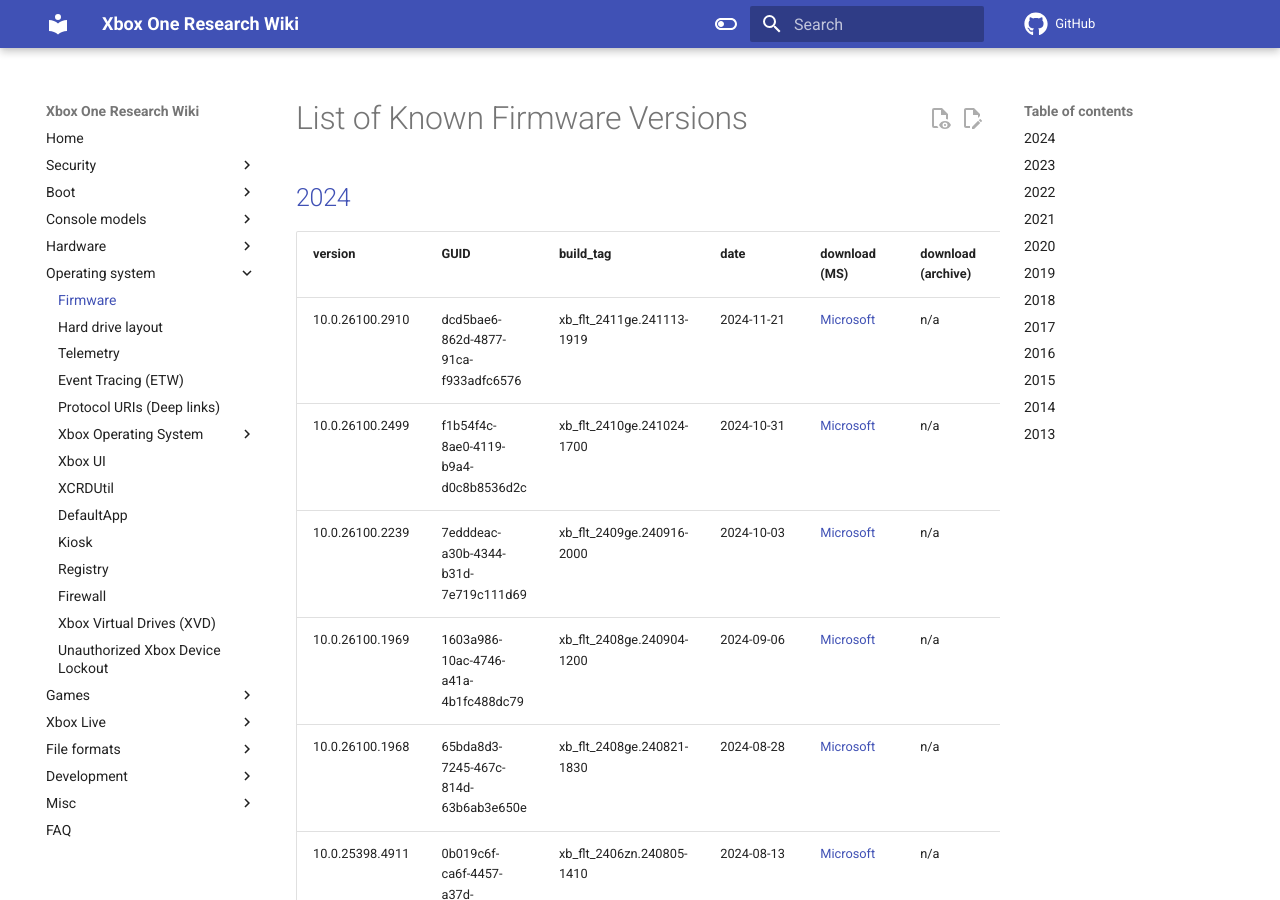
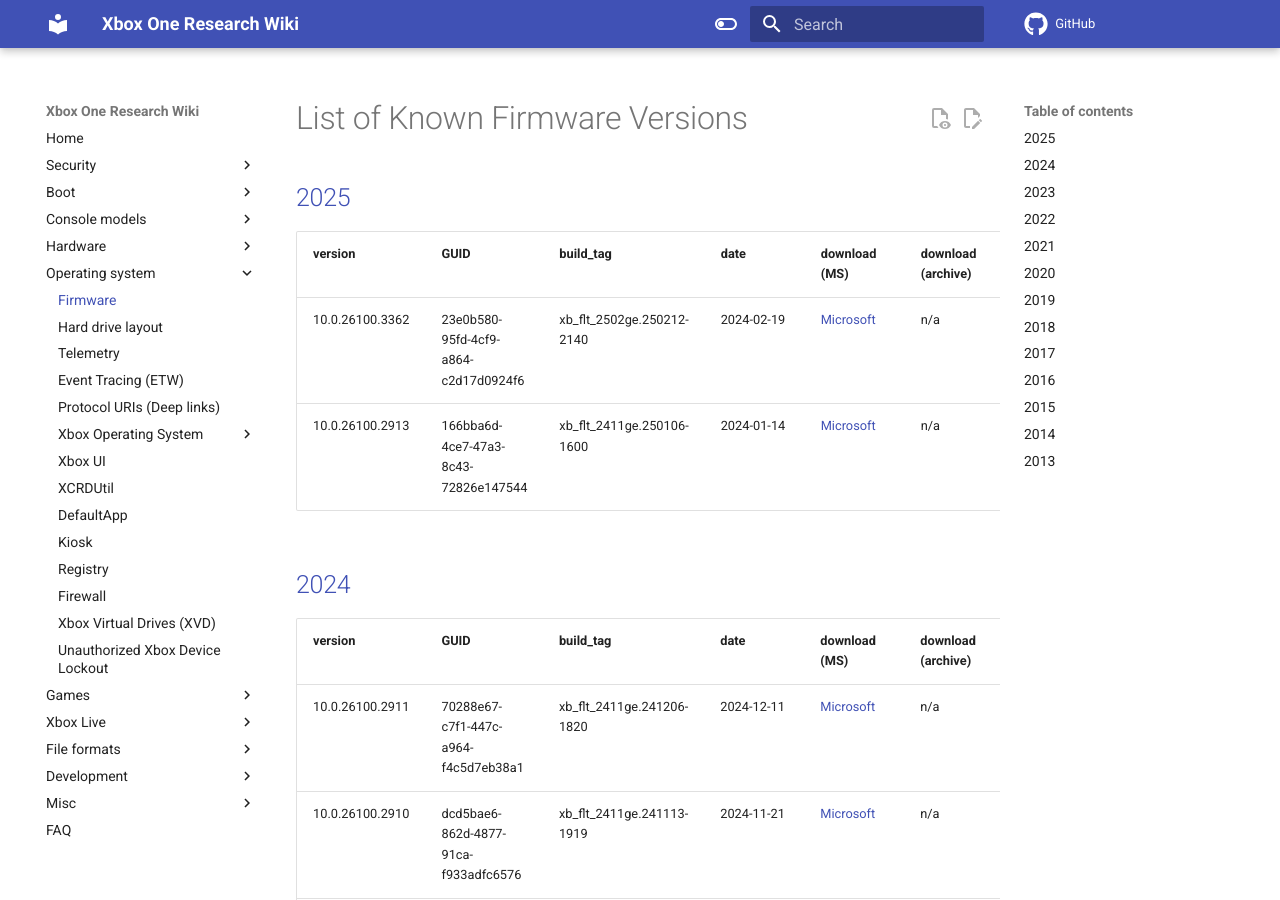
Before and after one commit to xboxoneresearch/wiki, an MkDocs documentation site: the page built from docs/operating-system/firmware.md, in a window 1280 px wide and 900 px high. Built offline with MkDocs 1.6.1 and Material for MkDocs 9.7.7, drawn with Linux system fonts in a browser that asks for light colours; comment, search, counter and statistics services are not loaded.

Commit message:
System Updates: Add Dec 2024, Jan 2025, Feb 2025

```diff
--- a/docs/operating-system/firmware.md
+++ b/docs/operating-system/firmware.md
@@ -1,12 +1,19 @@
 # List of Known Firmware Versions
 
-## [2024](https://support.xbox.com/en-US/help/hardware-network/settings-updates/whats-new-xbox-one-system-updates)
+## [2025](https://support.xbox.com/en-US/help/hardware-network/settings-updates/whats-new-xbox-one-system-updates)
 | version | GUID | build_tag | date | download (MS) | download (archive) | notes |
 |---------|------|-----------|------|---------------|--------------------|-------|
+| 10\.0.26100.3362 | 23e0b580-95fd-4cf9-a864-c2d17d0924f6 | xb_flt_2502ge.250212-2140 | 2024-02-19 | [Microsoft](https://download.microsoft.com/download/be88e7ef-6660-49ad-ba1a-ae55e52d95c7/OSU1.zip)       | n/a | February 2025 OS |
+| 10\.0.26100.2913 | 166bba6d-4ce7-47a3-8c43-72826e147544 | xb_flt_2411ge.250106-1600 | 2024-01-14 | [Microsoft](https://download.microsoft.com/download/1/f/d/1fdbf697-d904-4032-9619-38b7007f8318/OSU1.zip) | n/a | January 2025 OS  |
+
+## [2024](https://support.xbox.com/en-US/help/hardware-network/settings-updates/system-updates-2024)
+| version | GUID | build_tag | date | download (MS) | download (archive) | notes |
+|---------|------|-----------|------|---------------|--------------------|-------|
+| 10\.0.26100.2911 | 70288e67-c7f1-447c-a964-f4c5d7eb38a1 | xb_flt_2411ge.241206-1820 | 2024-12-11 | [Microsoft](https://download.microsoft.com/download/3/c/9/3c9dd32d-eac4-46ac-a3b7-e71f4f5aceb8/OSU1.zip) | n/a | December 2024 OS |
 | 10\.0.26100.2910 | dcd5bae6-862d-4877-91ca-f933adfc6576 | xb_flt_2411ge.241113-1919 | 2024-11-21 | [Microsoft](https://download.microsoft.com/download/2/c/7/2c787ac4-1ac9-4ca7-80da-192144f3bb86/OSU1.zip) | n/a | November 2024 OS |
 | 10\.0.26100.2499 | f1b54f4c-8ae0-4119-b9a4-d0c8b8536d2c | xb_flt_2410ge.241024-1700 | 2024-10-31 | [Microsoft](https://download.microsoft.com/download/f/a/7/fa73ff8a-c29f-46fc-8252-1d2831142eef/OSU1.zip) | n/a | October 2024 OS |
 | 10\.0.26100.2239 | 7edddeac-a30b-4344-b31d-7e719c111d69 | xb_flt_2409ge.240916-2000 | 2024-10-03 | [Microsoft](https://download.microsoft.com/download/4/8/f/48fd6e68-64b0-45d7-b52a-77ade26893b4/OSU1.zip) | n/a | September 2024 OS |
-| 10\.0.26100.1969 | 1603a986-10ac-4746-a41a-4b1fc488dc79	| xb_flt_2408ge.240904-1200 | 2024-09-06 | [Microsoft](https://download.microsoft.com/download/c/5/e/c5e47130-f27f-467a-9a74-5d564aa5ec46/OSU1.zip) | n/a | September 2024 OS |
+| 10\.0.26100.1969 | 1603a986-10ac-4746-a41a-4b1fc488dc79 | xb_flt_2408ge.240904-1200 | 2024-09-06 | [Microsoft](https://download.microsoft.com/download/c/5/e/c5e47130-f27f-467a-9a74-5d564aa5ec46/OSU1.zip) | n/a | September 2024 OS |
 | 10\.0.26100.1968 | 65bda8d3-7245-467c-814d-63b6ab3e650e | xb_flt_2408ge.240821-1830 | 2024-08-28 | [Microsoft](https://download.microsoft.com/download/f/e/c/fec3af63-9e99-4d2e-a14d-664099714dba/OSU1.zip) | n/a | August 2024 OS (bump to 24H2)|
 | 10\.0.25398.4911 | 0b019c6f-ca6f-4457-a37d-73aa2c41c417 | xb_flt_2406zn.240805-1410 | 2024-08-13 | [Microsoft](https://download.microsoft.com/download/a/e/0/ae0cc41a-1eb0-4019-ae07-207e7a918b4e/OSU1.zip) | n/a | August 2024 OS |
 | 10\.0.25398.4910 | d0d8be72-cd9c-4356-8b41-f960b8af14f2 | xb_flt_2406zn.240711-0730 | 2024-07-15 | [Microsoft](https://download.microsoft.com/download/a/7/1/a718f076-9262-4662-8598-0380b8ae0a79/OSU1.zip) | n/a | July 2024 OS, patches Collateral Damage Exploit |
```
